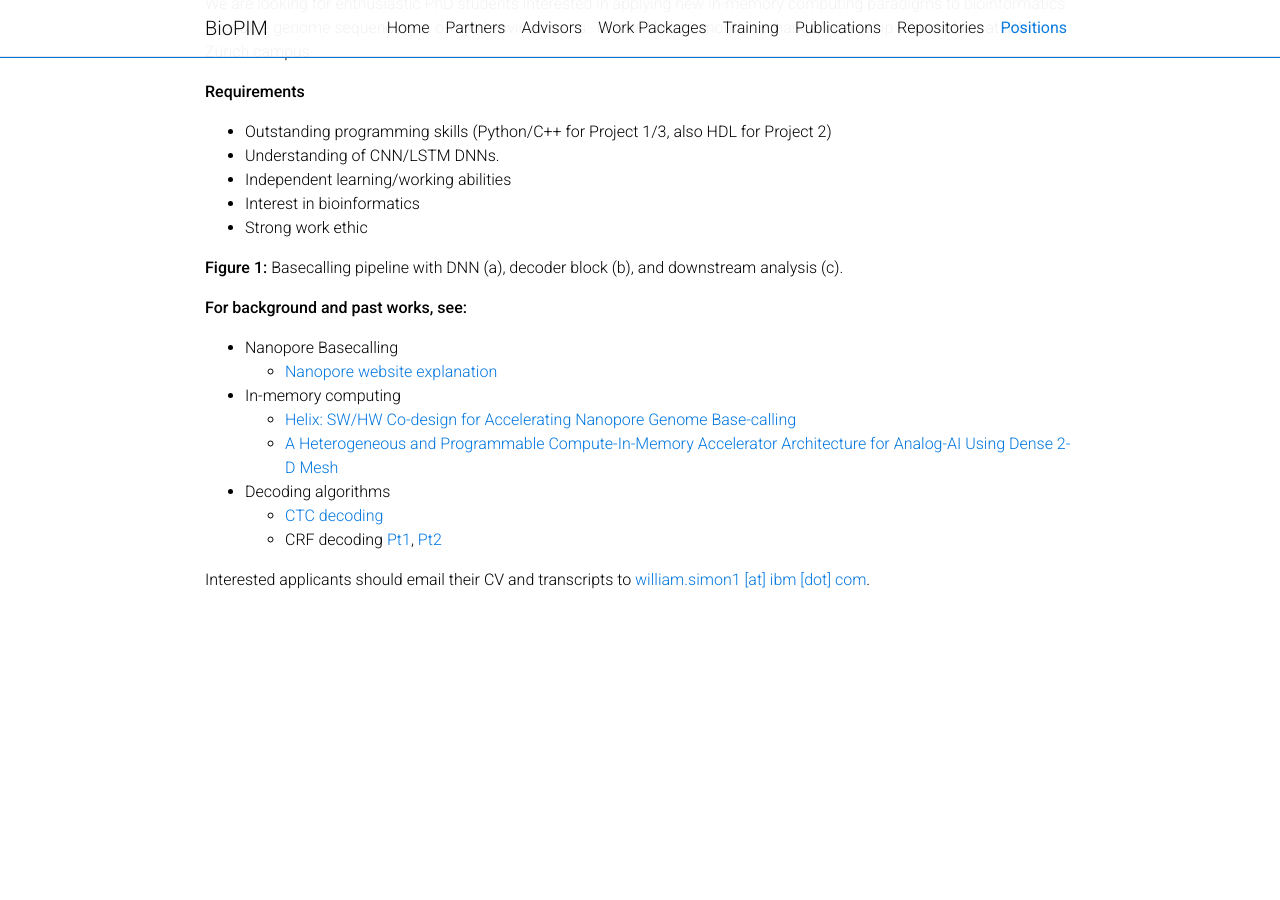
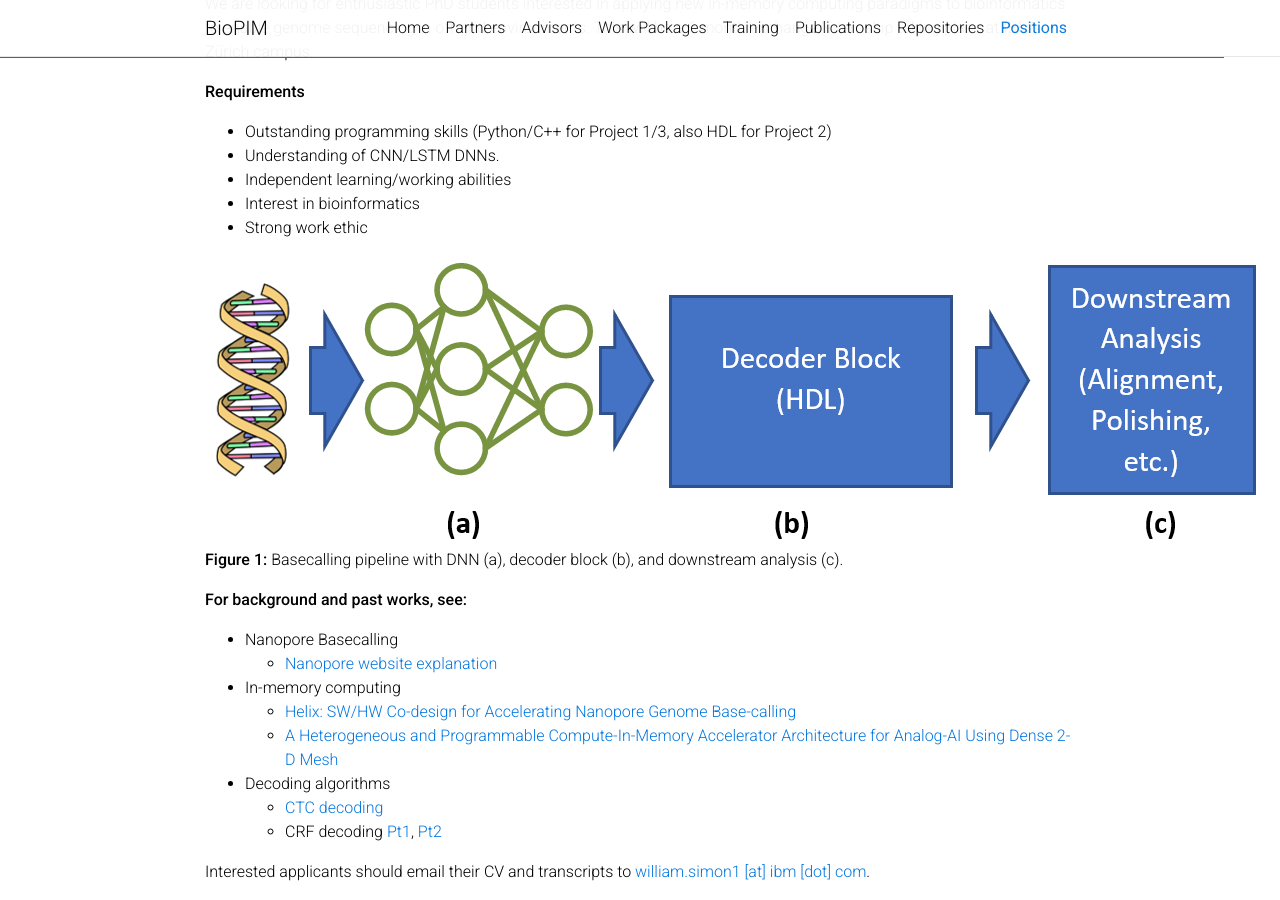
Before and after one commit to BioPIM/biopim.github.io, a Jekyll site: the page built from _pages/positions.md, in a window 1280 px wide and 900 px high, scrolled down 1518 px. Built offline with Jekyll 4.4.1, drawn with Linux system fonts in a browser that asks for light colours; comment, search, counter and statistics services are not loaded; a style sheet for code colours, icons or effects is not loaded; before the commit the page ends 2196 px from its top, so only the background shows below that.

Commit message:
Insert image in IBM position

```diff
--- a/_pages/positions.md
+++ b/_pages/positions.md
@@ -48,7 +48,7 @@ We are looking for enthusiastic PhD students interested in applying new in-memor
 * Interest in bioinformatics
 * Strong work ethic
 
-
+![Figure 1: Basecalling pipeline with DNN (a), decoder block (b), and downstream analysis (c).](../assets/img/basecalling_pipeline.png)
 **Figure 1:** Basecalling pipeline with DNN (a), decoder block (b), and downstream analysis (c).
 
 **For background and past works, see:**
```
